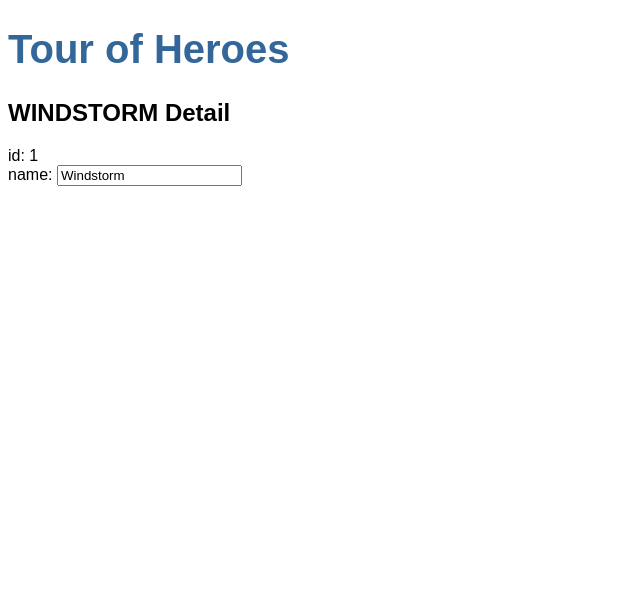
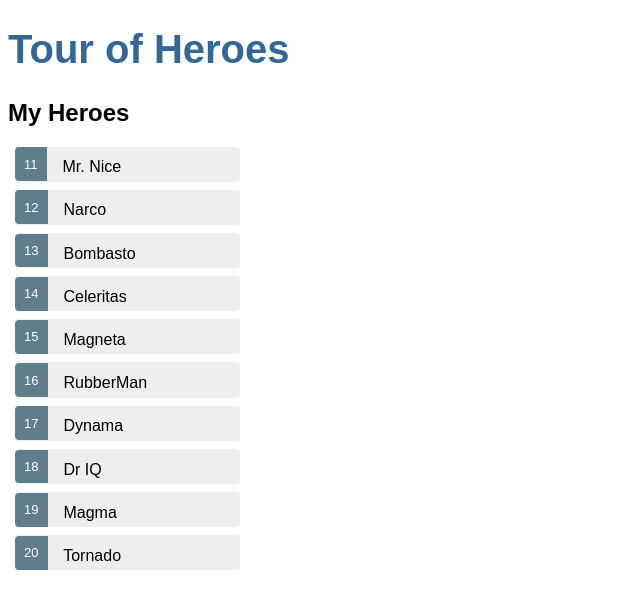
Before and after one commit to dy0110/angular-sample, an Angular app: page / in a window 1280 px wide. Shown: the top 608 px of the page, without its empty margins (0-640 px from the left). Built offline with nearby package versions, Linux system fonts and the light colour scheme.

Commit message:
ヒーローリスト

```diff
--- a/src/app/heroes/heroes.component.css
+++ b/src/app/heroes/heroes.component.css
@@ -0,0 +1,48 @@
+/* HeroesComponent's private CSS styles */
+.selected {
+  background-color: #cfd8dc !important;
+  color: white;
+}
+.heroes {
+  margin: 0 0 2em 0;
+  list-style-type: none;
+  padding: 0;
+  width: 15em;
+}
+.heroes li {
+  cursor: pointer;
+  position: relative;
+  left: 0;
+  background-color: #eee;
+  margin: 0.5em;
+  padding: 0.3em 0;
+  height: 1.6em;
+  border-radius: 4px;
+}
+.heroes li.selected:hover {
+  background-color: #bbd8dc !important;
+  color: white;
+}
+.heroes li:hover {
+  color: #607d8b;
+  background-color: #ddd;
+  left: 0.1em;
+}
+.heroes .text {
+  position: relative;
+  top: -3px;
+}
+.heroes .badge {
+  display: inline-block;
+  font-size: small;
+  color: white;
+  padding: 0.8em 0.7em 0 0.7em;
+  background-color: #607d8b;
+  line-height: 1em;
+  position: relative;
+  left: -1px;
+  top: -4px;
+  height: 1.8em;
+  margin-right: 0.8em;
+  border-radius: 4px 0 0 4px;
+}
--- a/src/app/heroes/heroes.component.html
+++ b/src/app/heroes/heroes.component.html
@@ -1,15 +1,28 @@
-<!-- | を囲って書式設定(表示値の加工を行う) -->
-<h2>{{ hero.name | uppercase }} Detail</h2>
-<div>
-  <span>
-    id:
-  </span>
-  {{ hero.id }}
+<!-- *ngIf="条件" 条件によって表示非表示を切り替える  -->
+<div *ngIf="selectedHero">
+  <!-- | を囲って書式設定(表示値の加工を行う) -->
+  <h2>{{ selectedHero.name | uppercase }} Details</h2>
+  <div><span>id: </span>{{ selectedHero.id }}</div>
+  <div>
+    <label
+      >name:
+      <input [(ngModel)]="selectedHero.name" placeholder="name" />
+    </label>
+  </div>
 </div>
-<div>
-  <label
-    >name:
-    <!-- [(ngModel)] は、Angularの双方向データバインディング構文 -->
-    <input [(ngModel)]="hero.name" placeholder="name" />
-  </label>
-</div>
+<h2>My Heroes</h2>
+<ul class="heroes">
+  <!-- *ngFor="let item of items" 繰り返し  -->
+  <!--  (イベント)="イベントハンドラー" イベントハンドラーをセット -->
+  <!-- [class.クラス名]="条件" クラスバインディング -->
+  <li
+    *ngFor="let hero of heroes"
+    (click)="onSelect(hero)"
+    [class.selected]="hero === selectedHero"
+  >
+    <span class="badge">
+      {{ hero.id }}
+    </span>
+    {{ hero.name }}
+  </li>
+</ul>
--- a/src/app/heroes/heroes.component.ts
+++ b/src/app/heroes/heroes.component.ts
@@ -1,21 +1,21 @@
-import { Component, OnInit } from '@angular/core';
+import { Component, OnInit } from "@angular/core";
 import { Hero } from "../hero";
+import { HEROES } from "../mock-heroes";
 
 @Component({
-  selector: 'app-heroes',
-  templateUrl: './heroes.component.html',
-  styleUrls: ['./heroes.component.css']
+  selector: "app-heroes",
+  templateUrl: "./heroes.component.html",
+  styleUrls: ["./heroes.component.css"]
 })
 export class HeroesComponent implements OnInit {
+  heroes = HEROES;
+  selectedHero: Hero;
 
-  hero : Hero = {
-    id: 1,
-    name: 'Windstorm'
+  constructor() {}
+  // 初期化イベント
+  ngOnInit() {}
+  // クリックイベントのハンドラーを定義
+  onSelect(hero: Hero): void {
+    this.selectedHero = hero;
   }
-
-  constructor() { }
-  // 初期化イベント
-  ngOnInit() {
-  }
-
 }
--- /dev/null
+++ b/src/app/mock-heroes.ts
@@ -0,0 +1,14 @@
+import { Hero } from "./hero";
+
+export const HEROES: Hero[] = [
+  { id: 11, name: "Mr. Nice" },
+  { id: 12, name: "Narco" },
+  { id: 13, name: "Bombasto" },
+  { id: 14, name: "Celeritas" },
+  { id: 15, name: "Magneta" },
+  { id: 16, name: "RubberMan" },
+  { id: 17, name: "Dynama" },
+  { id: 18, name: "Dr IQ" },
+  { id: 19, name: "Magma" },
+  { id: 20, name: "Tornado" }
+];
```
